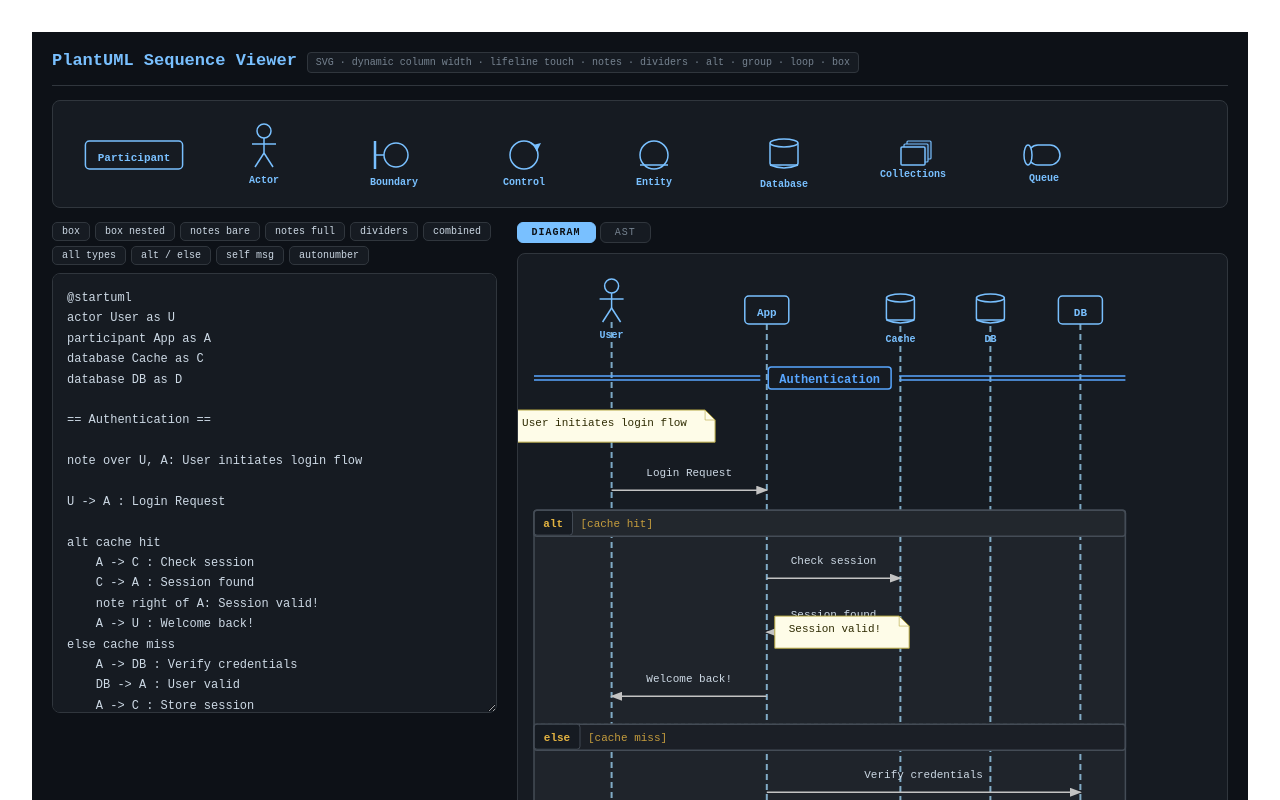
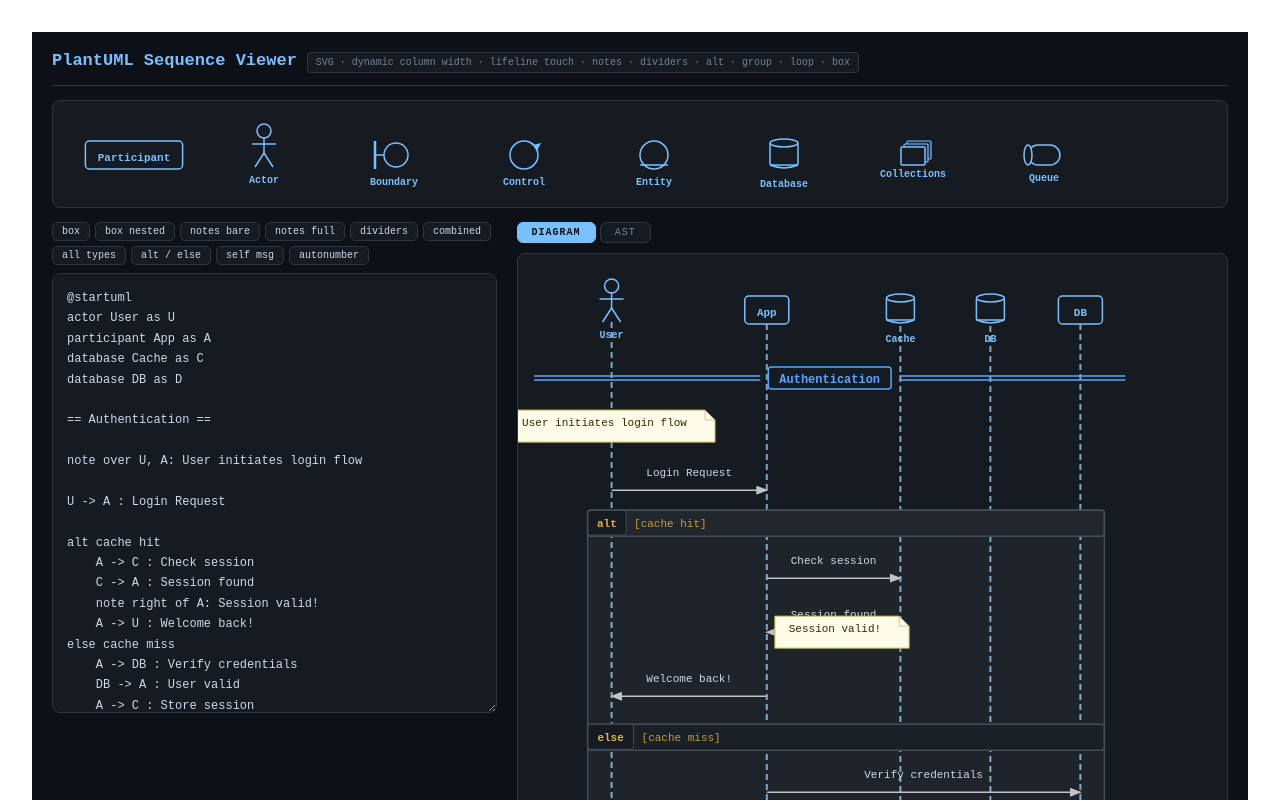
Before and after one commit to hudy9x/beautiful-plantuml, a React app: page / in a window 1280 px wide. Shown: the top 800 px of the page. Built offline with nearby package versions, Linux system fonts and the light colour scheme; the HTML template or start-up script is replaced by a standard one.

Commit message:
feat: Dynamically calculate block bounds based on content and introduce separate horizontal and vertical padding.

```diff
--- a/src/PlantumlParser.tsx
+++ b/src/PlantumlParser.tsx
@@ -245,7 +245,8 @@ const MSG_LINE_H = 14;   // height per extra label line
 const MSG_ARROW_BOT = 10;   // gap from bottom of row to arrow line
 const DIVIDER_H = 36;
 const BLOCK_HDR_H = 26;
-const BLOCK_PAD = 8;
+const BLOCK_PAD_X = 24;
+const BLOCK_PAD_Y = 8;
 const BOX_TITLE_H = 22;
 const GAP = 10;
 
@@ -753,11 +754,61 @@ interface DrawCtx {
 
 function splitLabel(l: string): string[] { return l.split("\\n"); }
 
+function getBlockBounds(s: StatementNode, aliasToX: Record<string, number>, diagramX1: number, diagramX2: number, depth: number): { bx1: number, bx2: number } {
+  const indent = depth * 5;
+  let minX = Infinity, maxX = -Infinity;
+  let found = false;
+
+  function update(x: number) {
+    minX = Math.min(minX, x);
+    maxX = Math.max(maxX, x);
+    found = true;
+  }
+
+  function visit(stmts: StatementNode[]) {
+    for (const st of stmts) {
+      if (st.type === "MESSAGE") {
+        if (aliasToX[st.from] !== undefined) update(aliasToX[st.from]);
+        if (aliasToX[st.to] !== undefined) update(aliasToX[st.to]);
+      } else if (st.type === "NOTE") {
+        if (st.p1 && aliasToX[st.p1] !== undefined) update(aliasToX[st.p1]);
+        if (st.p2 && aliasToX[st.p2] !== undefined) update(aliasToX[st.p2]);
+      } else if (st.type === "ALT_BLOCK" || st.type === "GROUP_BLOCK" || st.type === "LOOP_BLOCK") {
+        const childBounds = getBlockBounds(st, aliasToX, diagramX1, diagramX2, depth + 1);
+        update(childBounds.bx1 + BLOCK_PAD_X - 8);
+        update(childBounds.bx2 - BLOCK_PAD_X + 8);
+      }
+    }
+  }
+
+  if (s.type === "ALT_BLOCK") {
+    s.branches.forEach(b => visit(b.statements));
+  } else if (s.type === "GROUP_BLOCK" || s.type === "LOOP_BLOCK") {
+    visit(s.statements);
+  }
+
+  if (found) {
+    return {
+      bx1: Math.max(diagramX1 + indent, minX - BLOCK_PAD_X),
+      bx2: Math.min(diagramX2 - indent, maxX + BLOCK_PAD_X)
+    };
+  }
+  return { bx1: diagramX1 + indent, bx2: diagramX2 - indent };
+}
+
 function drawStmt(s: StatementNode, y: number, ctx: DrawCtx, depth: number): { node: React.ReactNode; h: number } {
 
   const { aliasToX, diagramX1, diagramX2, autonumber } = ctx;
   const indent = depth * 5;
-  const bx1 = diagramX1 + indent, bx2 = diagramX2 - indent, bw = bx2 - bx1;
+  let bx1 = diagramX1 + indent;
+  let bx2 = diagramX2 - indent;
+
+  if (s.type === "ALT_BLOCK" || s.type === "GROUP_BLOCK" || s.type === "LOOP_BLOCK") {
+    const bounds = getBlockBounds(s, aliasToX, diagramX1, diagramX2, depth);
+    bx1 = bounds.bx1;
+    bx2 = bounds.bx2;
+  }
+  const bw = bx2 - bx1;
 
   switch (s.type) {
 
@@ -852,10 +903,10 @@ function drawStmt(s: StatementNode, y: number, ctx: DrawCtx, depth: number): { n
             headerFill={isFirst ? "rgba(255,255,255,0.05)" : "rgba(255,255,255,0.02)"}
             labelColor={C.altLabel} />
         );
-        cy += BLOCK_HDR_H + BLOCK_PAD;
+        cy += BLOCK_HDR_H + BLOCK_PAD_Y;
         const inner = drawBlock(branch.statements, cy, ctx, depth + 1);
         elems.push(...inner.nodes);
-        cy += inner.h + BLOCK_PAD;
+        cy += inner.h + BLOCK_PAD_Y;
         if (bi < s.branches.length - 1) {
           elems.push(
             <line key={`alt-sep-${bi}`} x1={bx1} y1={cy} x2={bx1 + bw} y2={cy}
@@ -878,8 +929,8 @@ function drawStmt(s: StatementNode, y: number, ctx: DrawCtx, depth: number): { n
     }
 
     case "GROUP_BLOCK": {
-      const inner = drawBlock(s.statements, y + BLOCK_HDR_H + BLOCK_PAD, ctx, depth + 1);
-      const totalH = BLOCK_HDR_H + inner.h + BLOCK_PAD;
+      const inner = drawBlock(s.statements, y + BLOCK_HDR_H + BLOCK_PAD_Y, ctx, depth + 1);
+      const totalH = BLOCK_HDR_H + inner.h + BLOCK_PAD_Y;
       return {
         node: (
           <g key={`grp-${y}`} className="group-block">
@@ -895,8 +946,8 @@ function drawStmt(s: StatementNode, y: number, ctx: DrawCtx, depth: number): { n
     }
 
     case "LOOP_BLOCK": {
-      const inner = drawBlock(s.statements, y + BLOCK_HDR_H + BLOCK_PAD, ctx, depth + 1);
-      const totalH = BLOCK_HDR_H + inner.h + BLOCK_PAD;
+      const inner = drawBlock(s.statements, y + BLOCK_HDR_H + BLOCK_PAD_Y, ctx, depth + 1);
+      const totalH = BLOCK_HDR_H + inner.h + BLOCK_PAD_Y;
       const ix = bx1 + bw - 18, iy = y + BLOCK_HDR_H / 2;
       return {
         node: (
```
